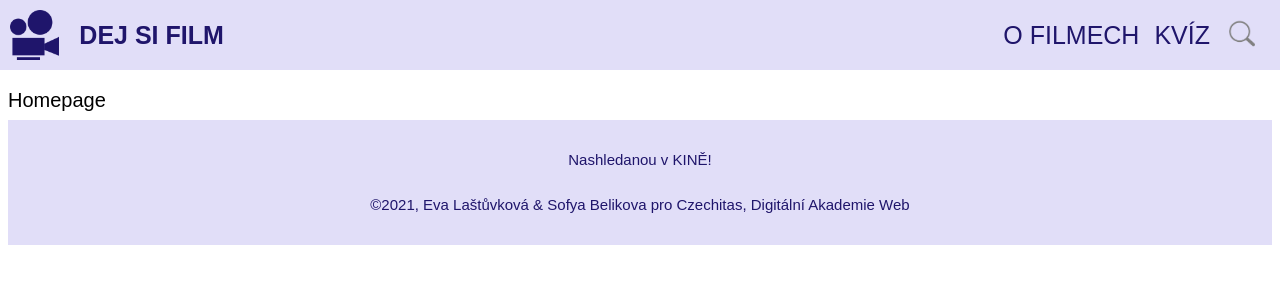
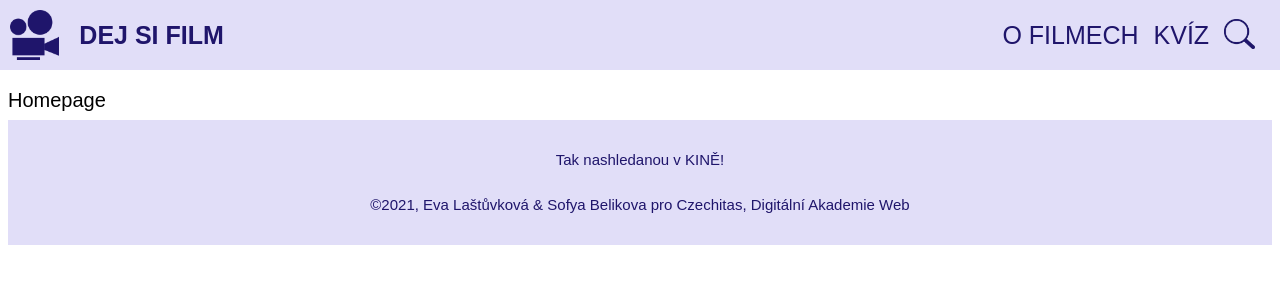
Before and after one commit to belikovasofie/filmy_react, a React app: page / in a window 1280 px wide. Shown: the top 300 px of the page. Built offline with nearby package versions, Linux system fonts and the light colour scheme.

Commit message:
lupa, favicon, text

```diff
--- a/src/components/Footer/index.jsx
+++ b/src/components/Footer/index.jsx
@@ -3,7 +3,7 @@ import './style.css';
 
 const Footer = () => (
   <footer className="footer">
-    <p>Nashledanou v KINĚ!</p>
+    <p>Tak nashledanou v KINĚ!</p>
     <p>
       ©2021, Eva Laštůvková & Sofya Belikova pro Czechitas, Digitální Akademie
       Web
--- a/src/components/Header/style.css
+++ b/src/components/Header/style.css
@@ -56,11 +56,15 @@ footer {
   color: #1f156b;
   font-weight: bold;
   font-size: 25px;
-  /* font-family: 'Lato', sans-serif; ----------------*/
+}
+
+.navigation {
+  transition-duration: 0.15s;
+  transition-timing-function: ease;
+  transition-delay: 0s;
 }
 
 .navigation a {
-  /* font-family: 'Lato', sans-serif; -----------------*/
   display: inline-block;
   text-decoration: none;
   text-transform: uppercase;
@@ -72,10 +76,16 @@ footer {
 .navigation_search {
   height: 30px;
   vertical-align: text-bottom;
+  transition: width 2s, height 2s, transform 1s;
 }
 
 .navigation a:hover {
   text-decoration: underline;
+}
+
+.navigation_search:hover {
+  /* height: 40px; */
+  transform: rotate(90deg);
 }
 
 /* Hamburger menu */
@@ -128,7 +138,6 @@ footer {
 }
 
 .content__text {
-  /* font-family: 'Lato', sans-serif;  ---------------------*/
   padding: 60px;
   color: #e1def8ff;
   text-align: center;
```
Also changed, not shown: src/img/handGlass.png, 1 other file (tests, documents, lock files or other folders).
